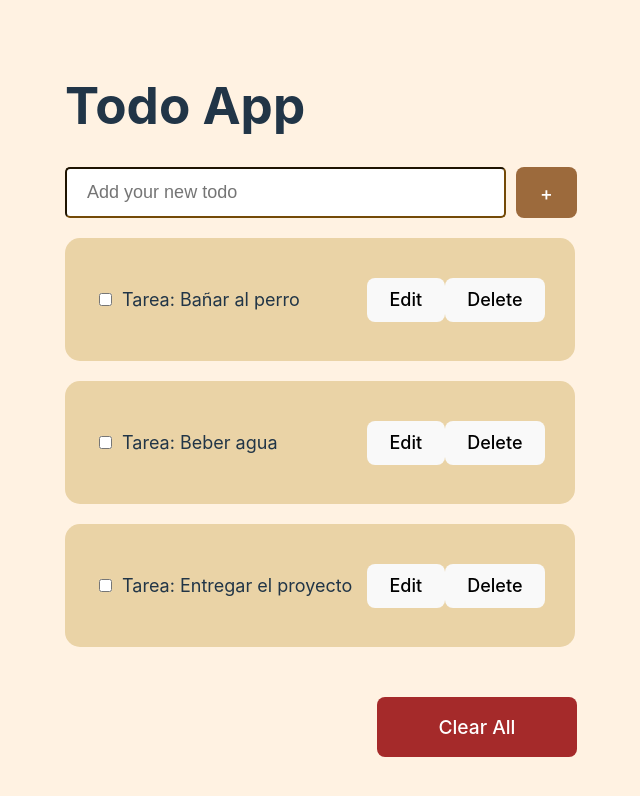
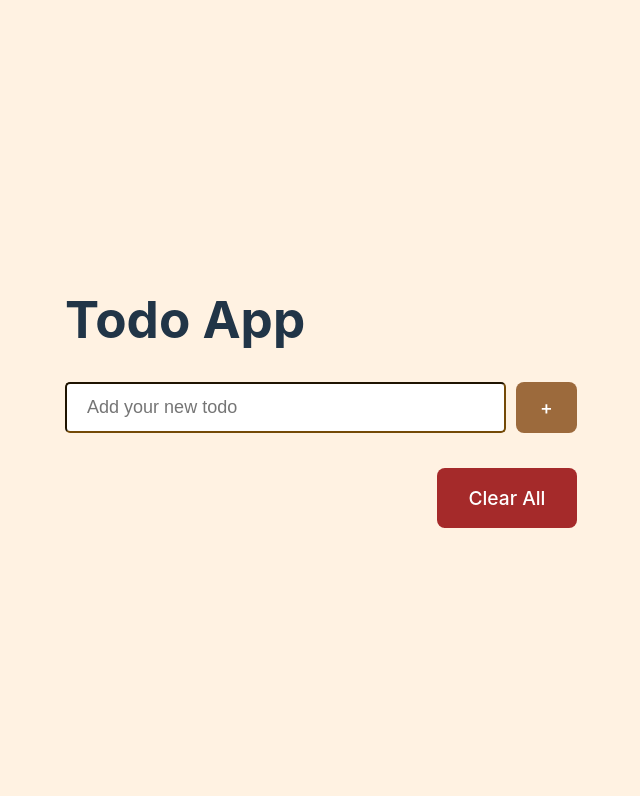
Before and after one commit to darwinweb/my-react-task-list, a React (Vite) app: page / in a window 1280 px wide. Shown: the top 796 px of the page, without its empty margins (319-959 px from the left). Built offline with nearby package versions, Linux system fonts and the light colour scheme.

Commit message:
se agregaron los demas componentes funcionales y el localstorage

```diff
--- a/src/App.css
+++ b/src/App.css
@@ -21,47 +21,50 @@ body{
 }
 
 .agregar {
-
   background-color: rgb(156, 106, 60);
   margin-left: 10px;
   font-size:larger;
 
 }
 
-.task{
-    width: 450px;
-    height: 100%;
-    display: flex;
-    flex-direction: column;
+.task {
+    display: grid;
+
+
     margin-top: 20px;
-    gap: 30px;
-    background-color: rgb(234, 211, 166);
+    background-color: rgb(243, 221, 177);
     border-radius: 15px;
-    padding: 30px;
-    font-size: large;
+    padding: 20px;
+
 }
 
-.task-item {
-  display: grid;
-  grid-template-columns: auto 1fr auto auto;
-  align-items: center;
+.input-update{
+  background-color: antiquewhite;
+  width: 300px;
+  border-color: antiquewhite;
+  border-radius: 5px;
 }
 
 .seleccion {
-  margin-right: 10px;
+  margin-right: 30px;
+}
+
+.task-content{
+  display: grid;
+  grid-template-columns: 4fr auto auto;
 }
 
 .clear {
   height: 100px;
   display: flex;
-  align-items:end;
+  align-items:center;
   justify-content:flex-end;
   margin-top: 10px;
 }
 
 .boton{
   background-color: brown;
-  width: 200px;
+  width: 140px;
   height: 60px;
   font-size: larger;
   margin-top: 10px;
--- a/src/App.jsx
+++ b/src/App.jsx
@@ -1,15 +1,26 @@
 import './App.css'
+import { useState } from 'react'
+import FormData from './Components/FormData'
 import Header from './Components/Header'
-import Input from './Components/Input'
 import TaskList from './Components/TaskList'
 
 
 function App() {
+  const [tasks, setTasks]= useState([]);
+
+  const addTask = (newTask)=>{
+    setTasks((prevTasks) => {
+      const updatedTasks = [...prevTasks, newTask];
+      localStorage.setItem('tasks', JSON.stringify(updatedTasks));
+      return updatedTasks;
+    });
+  };
+
   return (
     <>
      <Header/>
-    <Input />
-    <TaskList/>
+    <FormData addTask={addTask} />
+    <TaskList tasks={tasks} setTasks={setTasks}/>
     </>
   )
 }
--- /dev/null
+++ b/src/Components/FormData.jsx
@@ -0,0 +1,32 @@
+import { useState } from "react"
+
+function FormData ({addTask}){
+
+    const [newTask, setNewTask] = useState('');
+
+    const agregarTarea = () => {
+        if(newTask.trim() !== ''){
+            addTask({
+                id: Date.now(),
+                description: newTask,
+                isComplete: false
+            });
+            setNewTask('')
+        }
+    }
+
+    return(
+        <div className="add">
+        <input
+        type="text"
+        placeholder="Add your new todo"
+        className="input"
+        value={newTask}
+        onChange={(e)=> setNewTask(e.target.value)}
+        />
+        <button onClick={agregarTarea} className="agregar" style={{color:"white"}}>+</button>
+        </div>
+    )
+}
+
+export default FormData
--- a/src/Components/Input.jsx
+++ /dev/null
@@ -1,10 +0,0 @@
-function Input(){
-    return(
-        <div className="add">
-        <input type="text" placeholder="Add your new todo" className="input"/>
-        <button className="agregar" style={{color:"white"}}>+</button>
-        </div>
-    )
-}
-
-export default Input
--- a/src/Components/ListaTareas.js
+++ b/src/Components/ListaTareas.js
@@ -1,7 +1,4 @@
-const listaTareas = [
-    {titulo: "Tarea 1", descripcion: "Bañar al perro", isComplete: false},
-    {titulo: "Tarea 2", descripcion: "Beber agua", isComplete: false},
-    {titulo: "Tarea 3", descripcion: "Entregar el proyecto", isComplete: false}
-]
+
+const listaTareas = []
 
 export default listaTareas
--- a/src/Components/TaskList.jsx
+++ b/src/Components/TaskList.jsx
@@ -1,20 +1,66 @@
-import listaTareas from './ListaTareas';
+import { useState, useEffect } from 'react';
 
-function TaskList() {
+function TaskList({tasks, setTasks}) {
+
+  const [editTask, setEditTask] = useState()
+
+
+  useEffect(() => {
+    const storedTasks = JSON.parse(localStorage.getItem('tasks'));
+    if (storedTasks) {
+      setTasks(storedTasks);
+    }
+  }, []);
+
+  const updateLocalStorage = (updatedTasks) => {
+    localStorage.setItem('tasks', JSON.stringify(updatedTasks));
+  };
+
+  const editarTarea = (tarea, newDescripcion) => {
+    tarea.descripcion = newDescripcion;
+    setEditTask(null);
+    updateLocalStorage(tasks);
+  };
+
+  const eliminarTarea = (tarea) => {
+    const updatedTasks = tasks.filter((task) => task.id !== tarea.id);
+    setTasks(updatedTasks);
+    updateLocalStorage(updatedTasks);
+  };
+
+  const eliminarTodasLasTareas = () => {
+    setTasks([]);
+    localStorage.removeItem('tasks');
+  };
+
   return (
     <div >
-      {listaTareas.map((tarea) => (
-       <div className="task" key={tarea.titulo}>
-        <div className="task-item">
-            <input type="checkbox" className="seleccion" checked={tarea.isComplete} />
-             <p>Tarea: {tarea.descripcion}</p>
-             <button>Edit</button>
-             <button>Delete</button>
-        </div >
-       </div>
-       ))}
+      {tasks.map((tarea) => (
+       <div className="task" key={tarea.id}>
+        <div >
+        {editTask === tarea ? (
+              <input
+              className='input-update'
+              type="text"
+              defaultValue={tarea.descripcion}
+              onKeyPress={(e) => {
+                if (e.key === 'Enter') {
+                  editarTarea(tarea, e.target.value);
+                }
+              }}
+            />
+          ) : (
+            <div className="task-content">
+              <p>Tarea: {tarea.description}</p>
+              <button onClick={() => setEditTask(tarea)}>Edit</button>
+              <button onClick={() =>  eliminarTarea(tarea)}>Delete</button>
+            </div>
+          )}
+        </div>
+      </div>
+    ))}
       <div className="clear">
-        <button className="boton" style={{ color: "white" }}>
+        <button className="boton" style={{ color: "white" }} onClick={eliminarTodasLasTareas}>
           Clear All
         </button>
       </div>
```
Also changed, not shown: src/Components/Task.jsx (deleted, +0 -11 lines).
